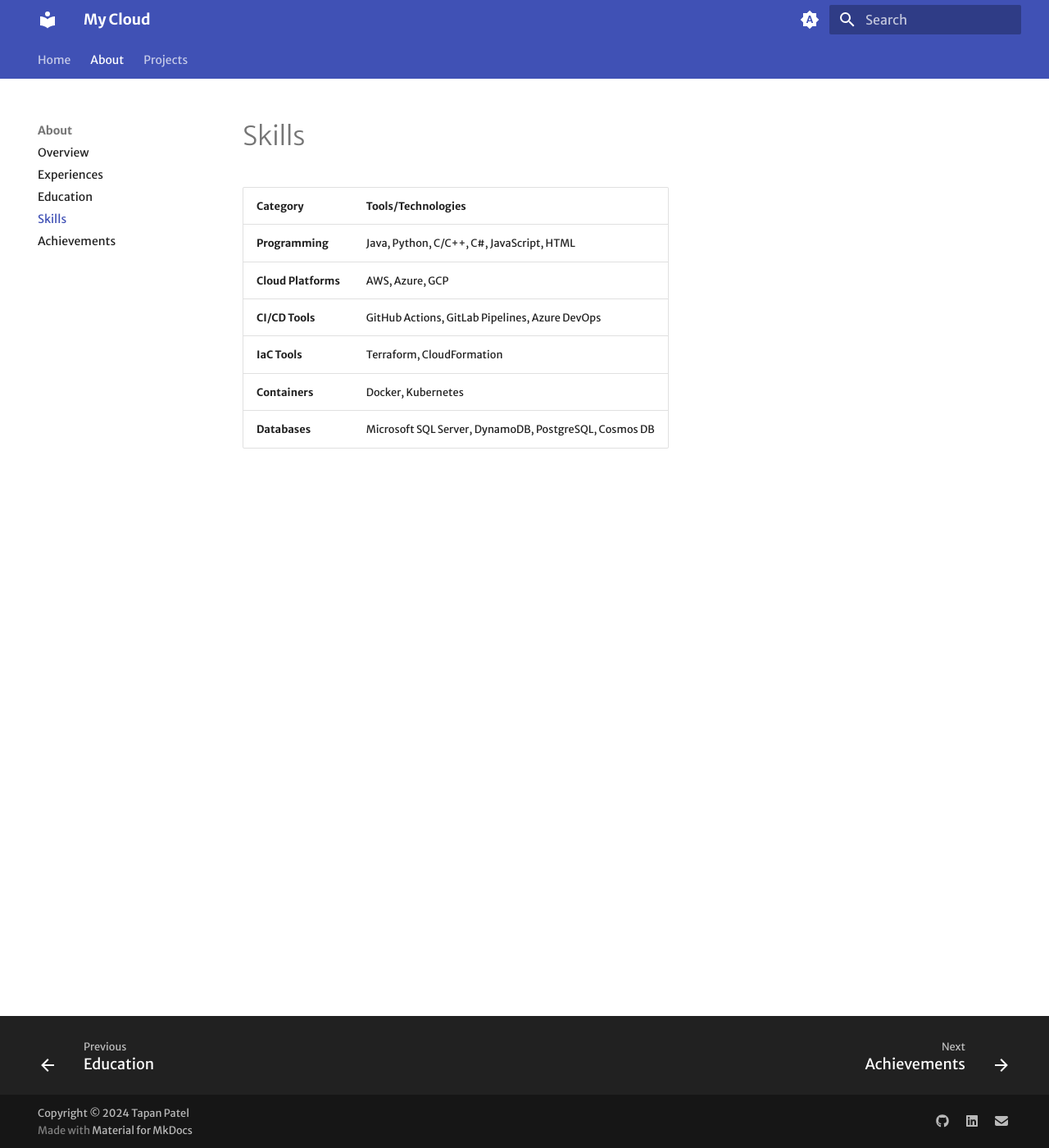
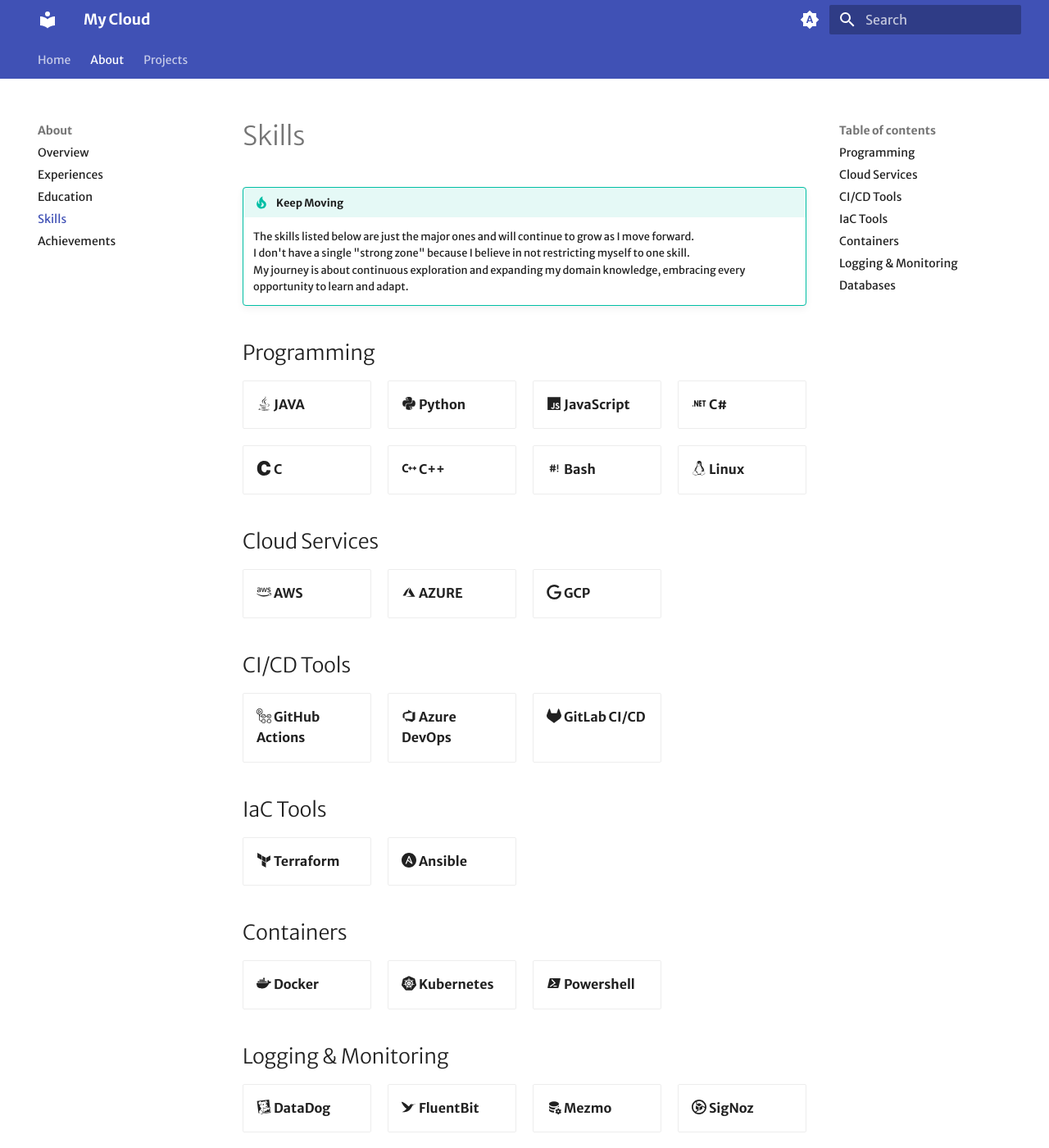
Before and after one commit to TapanPatel11/portfolio, an MkDocs documentation site: the page built from docs/about/skills.md, in a window 1280 px wide and 1400 px high. Shown: the whole window at 82% size. Built offline with MkDocs 1.6.1 and Material for MkDocs 9.7.7, drawn with Linux system fonts in a browser that asks for light colours; some web fonts are replaced; some of the changed text lies outside the part shown.

Commit message:
updated skills

```diff
--- a/docs/about/skills.md
+++ b/docs/about/skills.md
@@ -1,10 +1,79 @@
 # Skills
 
-| Category              | Tools/Technologies            |
-|-----------------------|------------------------------|
-| **Programming**       | Java, Python, C/C++, C#, JavaScript, HTML |
-| **Cloud Platforms**   | AWS, Azure, GCP              |
-| **CI/CD Tools**       | GitHub Actions, GitLab Pipelines, Azure DevOps |
-| **IaC Tools**         | Terraform, CloudFormation    |
-| **Containers**        | Docker, Kubernetes           |
-| **Databases**         | Microsoft SQL Server, DynamoDB, PostgreSQL, Cosmos DB |
+!!! tip "Keep Moving"
+    The skills listed below are just the major ones and will continue to grow as I move forward.
+    I don't have a single "strong zone" because I believe in not restricting myself to one skill.
+    My journey is about continuous exploration and expanding my domain knowledge, embracing every opportunity to learn and adapt.
+
+
+## Programming
+
+<div class="grid cards" markdown style="display: grid; grid-template-columns: repeat(4, 1fr); gap: 1rem;">
+
+- :fontawesome-brands-java: __JAVA__
+- :fontawesome-brands-python: __Python__
+- :fontawesome-brands-js: __JavaScript__
+- :material-dot-net: __C#__
+- :simple-c: __C__
+- :material-language-cpp: __C++__
+- :material-bash: __Bash__
+- :simple-linux: __Linux__
+
+</div>
+
+## Cloud Services
+<div class="grid cards" markdown style="display: grid; grid-template-columns: repeat(4, 1fr); gap: 1rem;">
+
+- :fontawesome-brands-aws: __AWS__
+- :material-microsoft-azure: __AZURE__
+- :simple-google: __GCP__
+
+</div>
+
+## CI/CD Tools
+
+<div class="grid cards" markdown style="display: grid; grid-template-columns: repeat(4, 1fr); gap: 1rem;">
+
+- :simple-githubactions: __GitHub Actions__
+- :material-microsoft-azure-devops: __Azure DevOps__
+- :fontawesome-brands-gitlab: __GitLab CI/CD__
+
+</div>
+
+## IaC Tools
+<div class="grid cards" markdown style="display: grid; grid-template-columns: repeat(4, 1fr); gap: 1rem;">
+
+- :simple-terraform: __Terraform__
+- :simple-ansible: __Ansible__
+
+</div>
+
+## Containers
+<div class="grid cards" markdown style="display: grid; grid-template-columns: repeat(4, 1fr); gap: 1rem;">
+
+- :simple-docker: __Docker__
+- :simple-kubernetes: __Kubernetes__
+- :material-powershell: __Powershell__
+
+</div>
+
+## Logging & Monitoring
+
+<div class="grid cards" markdown style="display: grid; grid-template-columns: repeat(4, 1fr); gap: 1rem;">
+
+- :simple-datadog: __DataDog__
+- :simple-fluentbit: __FluentBit__
+- :material-database-cog: __Mezmo__
+- :simple-googlecontaineroptimizedos: __SigNoz__
+
+</div>
+
+
+## Databases
+<div class="grid cards" markdown style="display: grid; grid-template-columns: repeat(4, 1fr); gap: 1rem;">
+
+- :simple-mysql: __SQL__
+- :simple-amazondynamodb: __NoSQL__
+- :simple-postgresql: __PostgresSQL__
+
+</div>
--- a/mkdocs.yml
+++ b/mkdocs.yml
@@ -48,6 +48,7 @@
 markdown_extensions:
   - neoteroi.cards
   - def_list
+  - md_in_html
   - pymdownx.tasklist:
       custom_checkbox: true
   - attr_list
```
Also changed, not shown: docs/about/index.md (+39 -7 lines).
